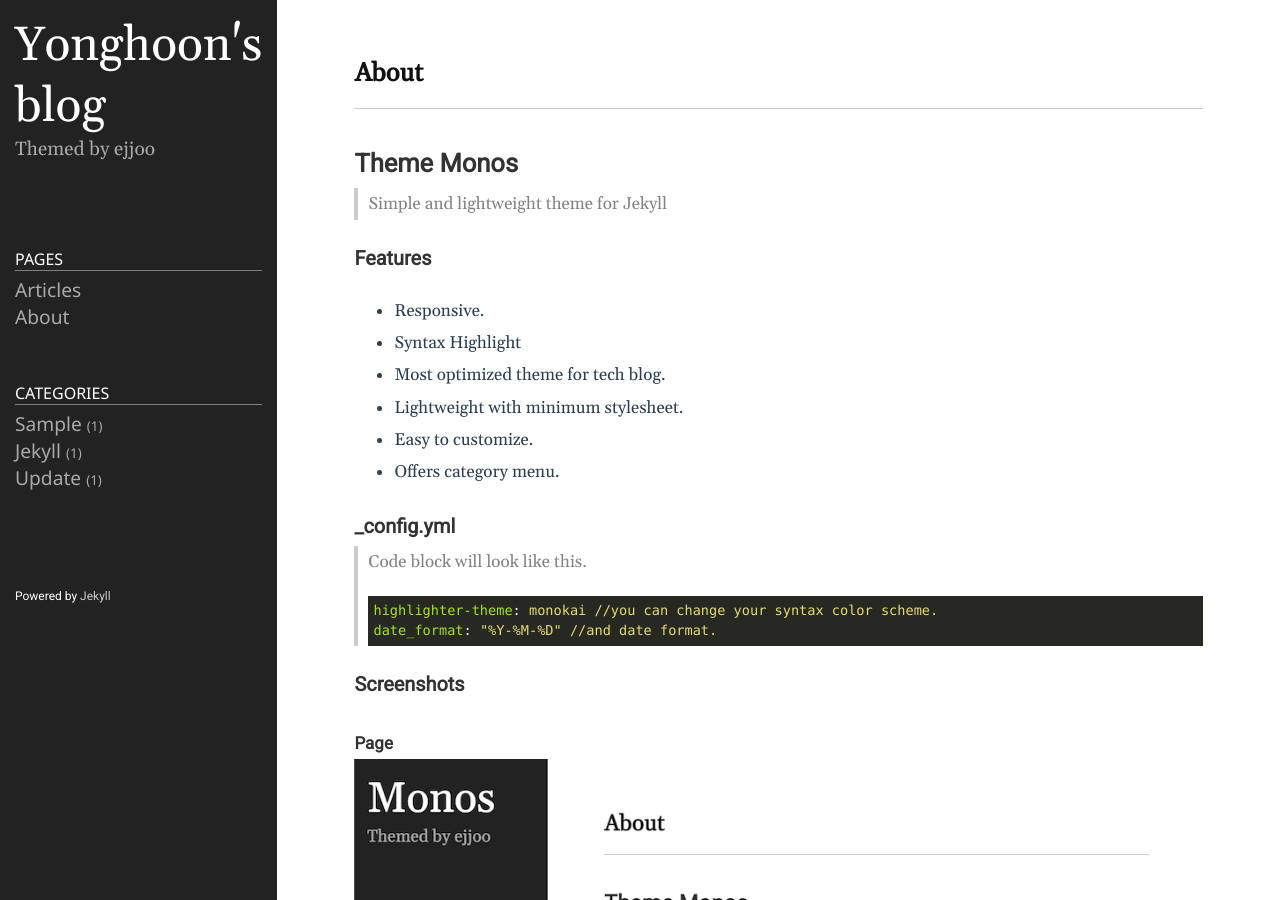
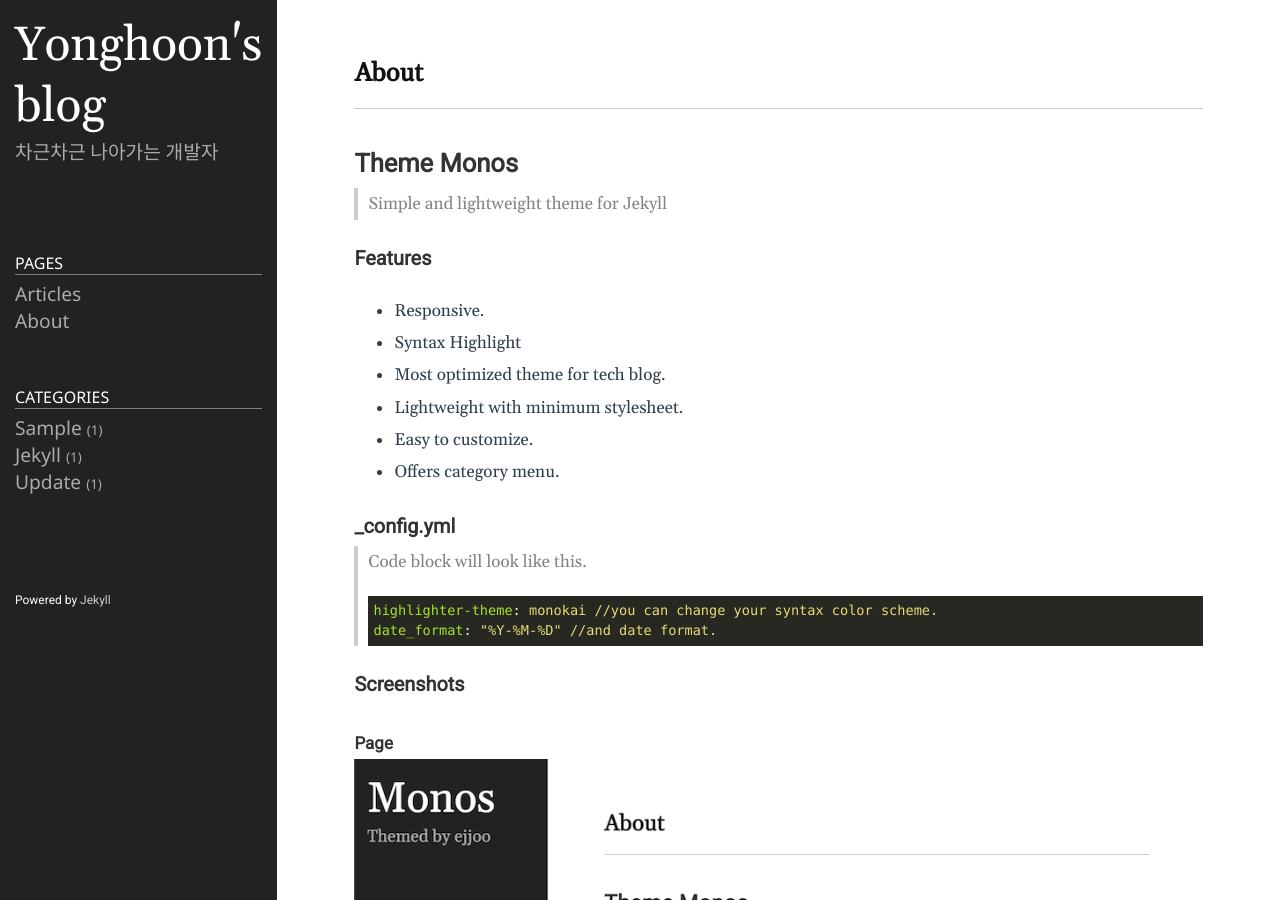
Before and after one commit to yonghoon-kim-nhn/yonghoon-kim-nhn.github.io, a Jekyll site: the page built from README.md, in a window 1280 px wide and 900 px high. Built offline with Jekyll 4.4.1, drawn with Linux system fonts in a browser that asks for light colours.

Commit message:
Update _config.yml

```diff
--- a/_config.yml
+++ b/_config.yml
@@ -21,7 +21,7 @@
 title: Yonghoon's blog
 email: yonghoon.kim@nhn.com
 description: >- # this means to ignore newlines until "baseurl:"
-  Themed by ejjoo
+  차근차근 나아가는 개발자
 # baseurl: "/" # the subpath of your site, e.g. /blog
 # url: "http://ejjoo.github.io" # the base hostname & protocol for your site, e.g. http://example.com
 github_username: yonghoon-kim-nhn
```
